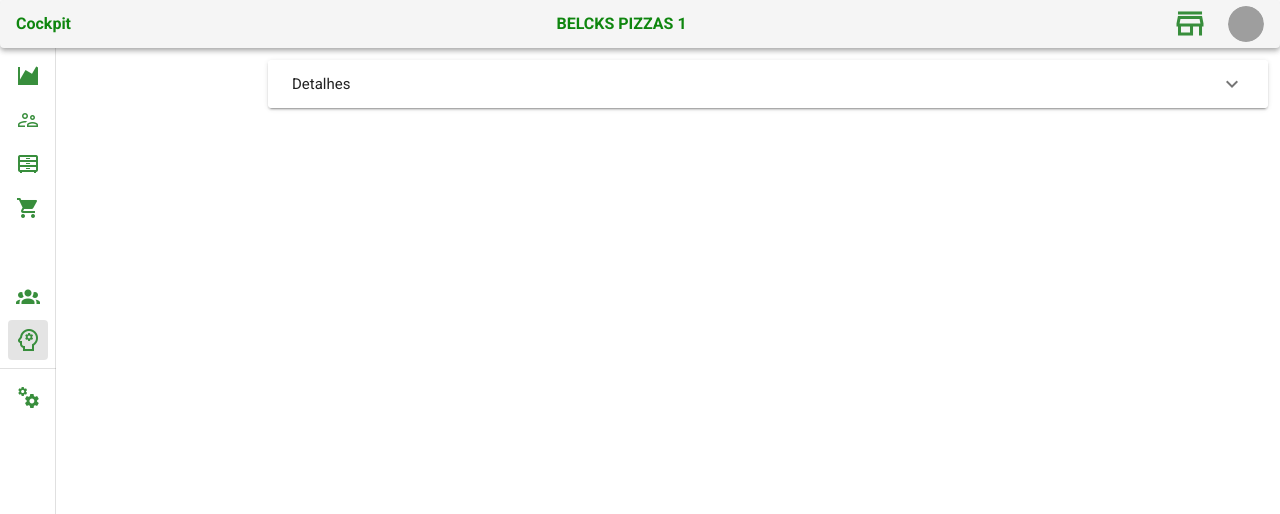
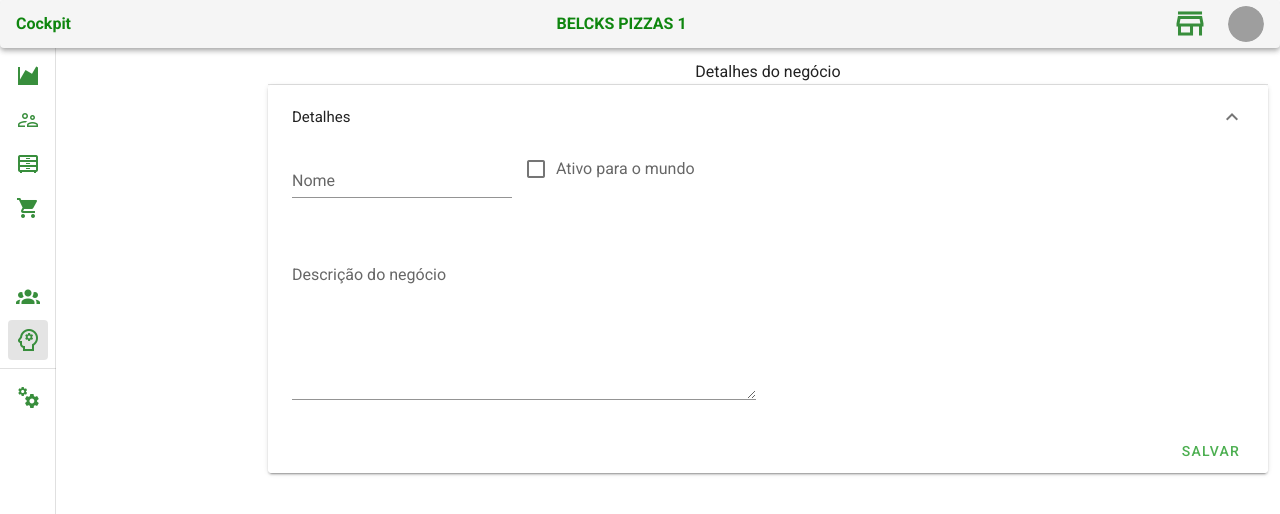
Before and after one commit to gmsdev04/beststore-cockpit, a Vue app: page /negocios/1/detalhes in a window 1280 px wide. Shown: the top 514 px of the page. Built offline with nearby package versions, Linux system fonts and the light colour scheme; no server answers; grey boxes are pictures that could not be loaded.

Commit message:
incluindo progresso

```diff
--- a/database.json
+++ b/database.json
@@ -9,7 +9,7 @@
     {
       "nome": "Mercados",
       "ativo": true,
-      "descricao": "Perfil baseado em necessidades comuns de mercados. Afins",
+      "descricao": "Perfil baseado em necessidades comuns de mercados. Afins\ngosto do gouku ",
       "id": 1
     },
     {
--- a/package.json
+++ b/package.json
@@ -13,6 +13,7 @@
     "core-js": "^3.6.5",
     "vue": "^2.6.11",
     "vue-router": "^3.2.0",
+    "vue-simple-alert": "^1.1.1",
     "vuetify": "^2.2.11"
   },
   "devDependencies": {
--- a/src/main.js
+++ b/src/main.js
@@ -2,7 +2,6 @@
 import App from './App.vue'
 import vuetify from './plugins/vuetify';
 import router from './router/router'
-
 import './plugins/axios'
 
 Vue.config.productionTip = false
--- a/src/router/router.js
+++ b/src/router/router.js
@@ -8,8 +8,9 @@
 import Utilizado from '../views/Utilizado.vue'
 import CriarNovoUsuario from '../views/usuarios/CriarNovoUsuario.vue'
 import ConsultarUsuarios from '../views/usuarios/ConsultarUsuarios.vue'
-import NegociosConsulta from '../views/negocios/NegociosConsulta.vue'
-import NegociosDetalhe from '../views/negocios/NegociosDetalhe.vue'
+import NegociosLista from '../views/negocios/NegociosLista.vue'
+import NegociosDetalhes from '../views/negocios/detalhes/NegociosDetalhes.vue'
+import NegociosNovo from '../views/negocios/novo/NegociosNovo.vue'
 
 
 Vue.use(VueRouter)
@@ -45,12 +46,18 @@
   },
   {
     path: '/negocios',
-    component: NegociosConsulta
+    component: NegociosLista
   },
   {
     name: 'detalharNegocio',
     path: '/negocios/:id/detalhes',
-    component: NegociosDetalhe,
+    component: NegociosDetalhes,
+    props: true
+  },
+  {
+    name: 'novoNegocio',
+    path: '/negocios/novo',
+    component: NegociosNovo,
     props: true
   },
   {
--- a/src/views/negocios/NegociosDetalhe.vue
+++ /dev/null
@@ -1,31 +0,0 @@
-<template>
-  <div class="negocios-detalhe">
-
-      <NegociosDetalheDetalhe :negocio="negocio"/>
-
-  </div>
-</template>
-
-<script>
-import NegociosDetalheDetalhe from './NegociosDetalheDetalhe.vue'
-
-export default {
-    components:{NegociosDetalheDetalhe},
-    props : ['id'],
-    data(){
-        return {
-            negocio : {}
-        }
-    },
-    created(){
-        this.$http.get('negocios/'+this.id)
-            .then(resp => {
-                this.negocio = resp.data
-            })
-    }
-}
-</script>
-
-<style scoped>
-
-</style>
--- a/src/views/negocios/NegociosDetalheDetalhe.vue
+++ /dev/null
@@ -1,81 +0,0 @@
-<template>
-       <v-expansion-panels>
-        <v-expansion-panel  >
-        <v-expansion-panel-header>
-            Detalhes
-        </v-expansion-panel-header>
-
-        <v-expansion-panel-content>
-            <v-form>
-                <v-row>
-                    <v-col cols="12" sm="6" md="3">
-                        <v-text-field label="Nome" v-model="negocio.nome">
-                        </v-text-field>
-                    </v-col>
-
-                    <v-checkbox
-                        label="Ativo para o mundo"
-                        color="success"
-                        v-model="negocio.ativo"
-                        hide-details
-                      ></v-checkbox>
-                </v-row>
-
-                <v-row>
-                    <v-col
-                        cols="12"
-                        md="6"
-                    >
-                        <v-textarea
-                        v-model="negocio.descricao"
-                        name="input-7-1"
-                        label="Descrição do negócio"
-                        ></v-textarea>
-                    </v-col>
-
-                </v-row>
-                <v-row>
-                   <v-spacer></v-spacer>
-                <v-btn
-
-                  text
-                  color="green"
-                  @click="salvarDetalhes"
-                >
-                  Salvar
-                </v-btn>
-
-                </v-row>
-            </v-form>
-        </v-expansion-panel-content>
-        </v-expansion-panel>
-    </v-expansion-panels>
-
-</template>
-
-<script>
-export default {
-    props:{
-        negocio :{
-            type : Object,
-            required: true
-        }
-    },
-    data(){
-        return {
-            expansionPanelValue : false
-        }
-    },
-    methods: {
-        salvarDetalhes(){
-            console.log('salvo')
-            this.$http.patch('negocios/'+this.negocio.id,this.negocio)
-				.then(() => {})
-        }
-    }
-}
-</script>
-
-<style>
-
-</style>
--- a/src/views/negocios/NegociosConsulta.vue
+++ b/src/views/negocios/NegociosLista.vue
@@ -1,5 +1,12 @@
 <template>
   <div class="negocios-consulta">
+    <v-row>
+      <v-spacer></v-spacer>
+     <v-btn class="mb-2 mr-4"  small right to="/negocios/novo" color="green"
+      > Novo</v-btn>
+
+    </v-row>
+      <v-divider></v-divider>
     <v-simple-table >
     <template v-slot:default>
       <thead>
--- /dev/null
+++ b/src/views/negocios/detalhes/NegociosDetalhes.vue
@@ -0,0 +1,76 @@
+<template>
+    <div class="negocios-detalhe">
+        <v-layout column justify-center align-center>
+            <v-flex xs12 sm8 md6>
+                Detalhes do negócio <strong>{{negocio.nome}}</strong>
+            </v-flex>
+        </v-layout>
+        <v-divider> </v-divider>
+        <v-expansion-panels v-model="detalheIsOpen" accordion mandatory>
+            <v-expansion-panel>
+                <v-expansion-panel-header>
+                    Detalhes
+                </v-expansion-panel-header>
+
+                <v-expansion-panel-content>
+                    <v-form>
+                        <v-row>
+                            <v-col cols="12" sm="6" md="3">
+                                <v-text-field label="Nome" v-model="negocio.nome">
+                                </v-text-field>
+                            </v-col>
+
+                            <v-checkbox label="Ativo para o mundo" color="success" v-model="negocio.ativo" hide-details>
+                            </v-checkbox>
+                        </v-row>
+
+                        <v-row>
+                            <v-col cols="12" md="6">
+                                <v-textarea v-model="negocio.descricao" name="input-7-1" label="Descrição do negócio">
+                                </v-textarea>
+                            </v-col>
+
+                        </v-row>
+                        <v-row>
+                            <v-spacer></v-spacer>
+                            <v-btn text color="green" @click="salvarDetalhes">
+                                Salvar
+                            </v-btn>
+
+                        </v-row>
+                    </v-form>
+                </v-expansion-panel-content>
+            </v-expansion-panel>
+        </v-expansion-panels>
+
+    </div>
+</template>
+
+<script>
+    export default {
+        props: ['id'],
+        data() {
+            return {
+                negocio: {}
+            }
+        },
+        created() {
+            this.$http.get('negocios/' + this.id)
+                .then(resp => {
+                    this.negocio = resp.data
+                })
+        },
+        methods: {
+            salvarDetalhes() {
+                console.log('salvo')
+                this.$http.patch('negocios/' + this.negocio.id, this.negocio)
+                    .then(() => {})
+                this.detalheIsOpen = false
+            }
+        }
+    }
+</script>
+
+<style scoped>
+
+</style>
--- /dev/null
+++ b/src/views/negocios/novo/NegociosNovo.vue
@@ -0,0 +1,90 @@
+<template>
+    <div class="negocios-novo">
+        <v-layout column justify-center align-center>
+            <v-flex xs12 sm8 md6>
+                Cadastrar novo negócio
+            </v-flex>
+        </v-layout>
+        <v-divider> </v-divider>
+        <v-expansion-panels v-model="detalheIsOpen" accordion mandatory>
+            <!-- DETALHES -->
+            <v-expansion-panel>
+                <v-expansion-panel-header>
+                    Detalhes
+                </v-expansion-panel-header>
+
+                <v-expansion-panel-content>
+                    <v-form>
+                        <v-row>
+                            <v-col cols="12" sm="6" md="3">
+                                <v-text-field label="Nome" v-model="negocio.nome">
+                                </v-text-field>
+                            </v-col>
+
+                            <v-checkbox label="Ativo para o mundo" color="success" v-model="negocio.ativo" hide-details>
+                            </v-checkbox>
+                        </v-row>
+
+                        <v-row>
+                            <v-col cols="12" md="6">
+                                <v-textarea v-model="negocio.descricao" name="input-7-1" label="Descrição do negócio">
+                                </v-textarea>
+                            </v-col>
+
+                        </v-row>
+                        <v-row>
+                            <v-spacer></v-spacer>
+                            <v-btn text color="green" @click="criarNovoNegocio">
+                                Salvar
+                            </v-btn>
+
+                        </v-row>
+                    </v-form>
+                </v-expansion-panel-content>
+            </v-expansion-panel>
+            <!-- IDEAL DE PRODUTO -->
+            <v-expansion-panel>
+
+                <v-expansion-panel-header>
+                    Ideal de produto
+                </v-expansion-panel-header>
+
+                <v-expansion-panel-content>
+                    <v-form>
+                        <v-row>
+                            <v-col cols="12" sm="6" md="3">
+                                <v-text-field label="Nome" v-model="negocio.nome">
+                                </v-text-field>
+                            </v-col>
+
+                            <v-checkbox label="Ativo para o mundo" color="success" v-model="negocio.ativo" hide-details>
+                            </v-checkbox>
+                        </v-row>
+
+                    </v-form>
+                </v-expansion-panel-content>
+            </v-expansion-panel>
+
+        </v-expansion-panels>
+
+    </div>
+</template>
+
+<script>
+    export default {
+        data() {
+            return {
+                detalheIsOpen: true,
+                negocio: {}
+            }
+        },
+        methods: {
+            criarNovoNegocio() {
+
+            }
+        }
+    }
+</script>
+
+<style>
+</style>
```
Also changed, not shown: 1 other file (tests, documents, lock files or other folders).
